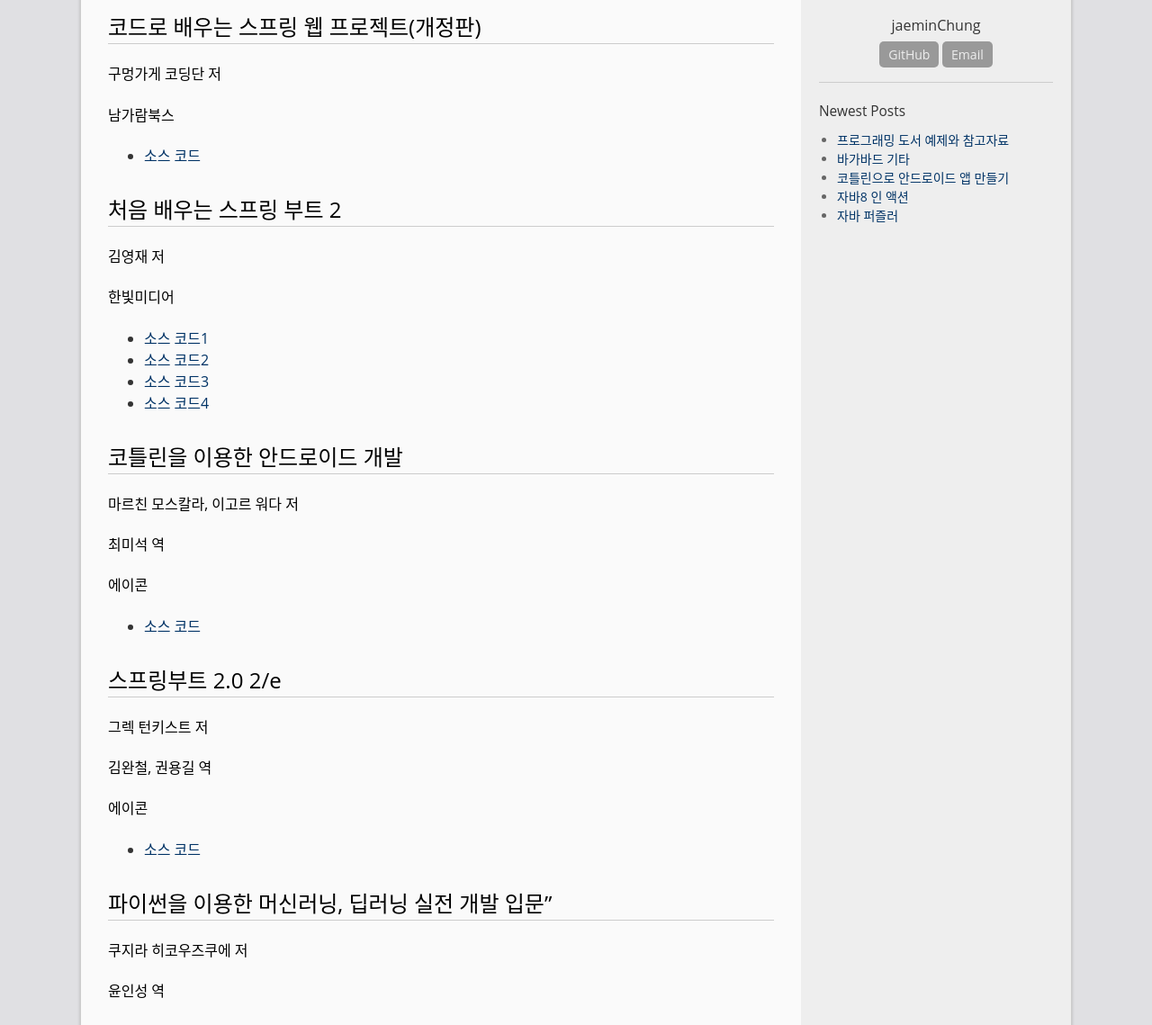
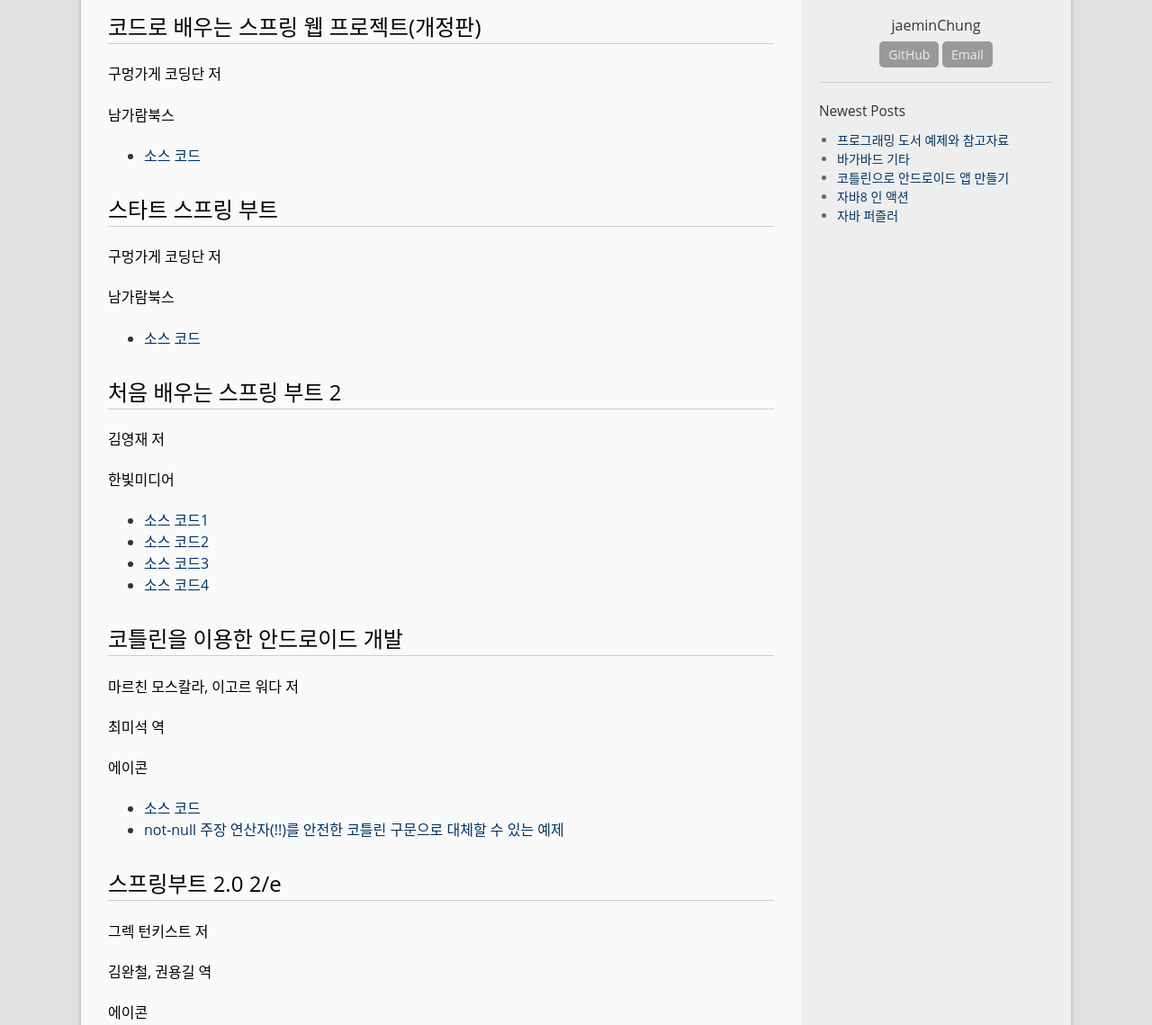
Before and after one commit to jaeminChung/jaeminChung.github.io, a Jekyll site: the page built from _posts/2019-11-21-프로그래밍도서예제.markdown, in a window 1280 px wide and 1400 px high, cut to the strip 261-1400 px from the top of the window. Shown: the whole strip at 90% size. Built offline with Jekyll 4.4.1, drawn with Linux system fonts in a browser that asks for light colours.

Commit message:
스타트 스프링부트 추가

```diff
--- a/_posts/2019-11-21-프로그래밍도서예제.markdown
+++ b/_posts/2019-11-21-프로그래밍도서예제.markdown
@@ -11,6 +11,12 @@
 #### 남가람북스
 
 - [소스 코드](http:/cafe.naver.com/gugucoding)
+
+## 스타트 스프링 부트
+#### 구멍가게 코딩단 저
+#### 남가람북스
+
+- [소스 코드](https://github.com/zerockcode)
 
 ## 처음 배우는 스프링 부트 2
 #### 김영재 저
@@ -27,6 +33,7 @@
 #### 에이콘
 
 - [소스 코드](http://github.com/PacktPublishing/Android-Development-with-Kotlin/)
+- [not-null 주장 연산자(!!)를 안전한 코틀린 구문으로 대체할 수 있는 예제](http://bit.ly/2xg5JXt)
 
 ## 스프링부트 2.0 2/e
 #### 그렉 턴키스트 저
```
